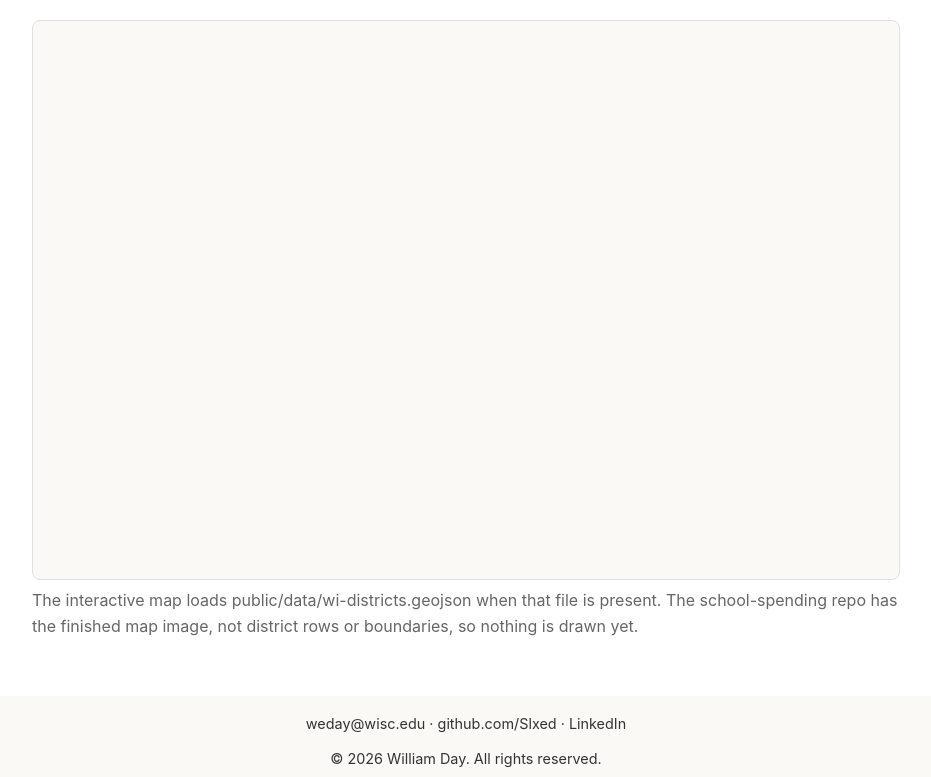
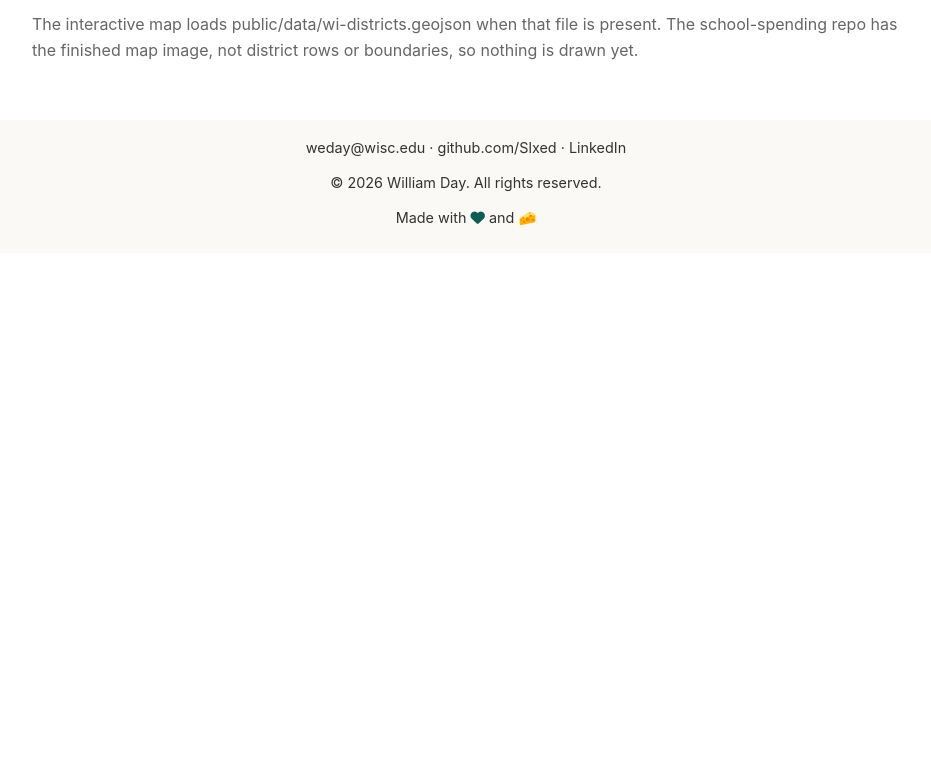
Before and after one commit to Slxed/Slxed.github.io, an Astro site: page /projects/wi-school-spending in a window 1280 px wide. Shown: the part 738-1515 px from the top of the page, without its empty margins (174-1105 px from the left). After the commit the page ends 991 px from the top, so only its background shows below. Built offline with nearby package versions, Linux system fonts and the light colour scheme; Astro itself is replaced by a stand-in of ours; no server answers.

Commit message:
Hide the school-spending map frame until a GeoJSON file is added.
The finished map image stays on the page. The Leaflet container appears only after district data loads.

Co-authored-by: William Day <Slxed@users.noreply.github.com>

```diff
--- a/src/pages/projects/wi-school-spending.astro
+++ b/src/pages/projects/wi-school-spending.astro
@@ -24,7 +24,7 @@ const description =
       src="https://raw.githubusercontent.com/Slxed/wi-school-spending/main/map/wi_spending_vs_graduation.png"
       alt="Map of Wisconsin school districts comparing spending per student and graduation rate"
     />
-    <div id="district-map" class="district-map" role="region" aria-label="Wisconsin school districts"></div>
+    <div id="district-map" class="district-map" role="region" aria-label="Wisconsin school districts" hidden></div>
     <p id="map-note" class="map-note"></p>
     <div id="bivariate-legend" class="bivariate-legend" hidden></div>
   </article>
@@ -80,6 +80,7 @@ const description =
       return;
     }
 
+    mapEl.hidden = false;
     const map = L.map(mapEl, { scrollWheelZoom: false });
     const layer = L.geoJSON(collection, {
       style(feature) {
```
